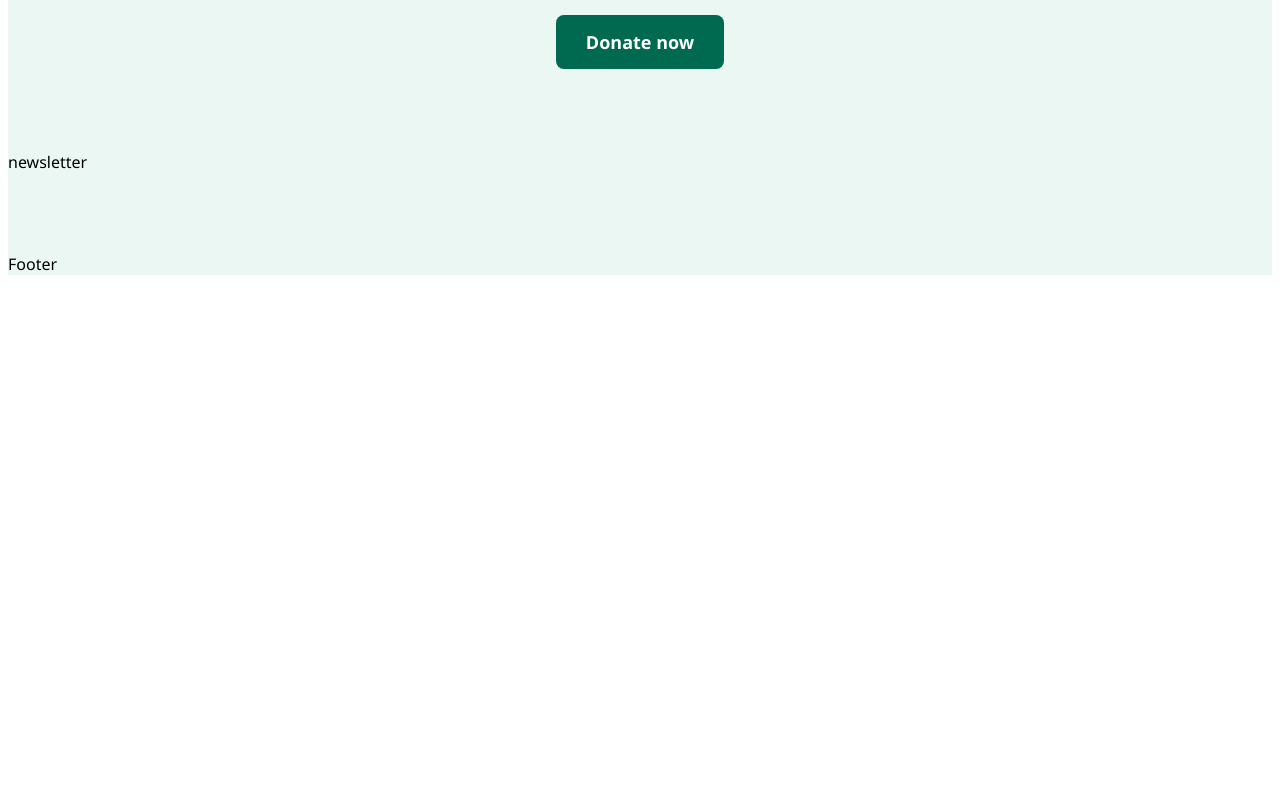
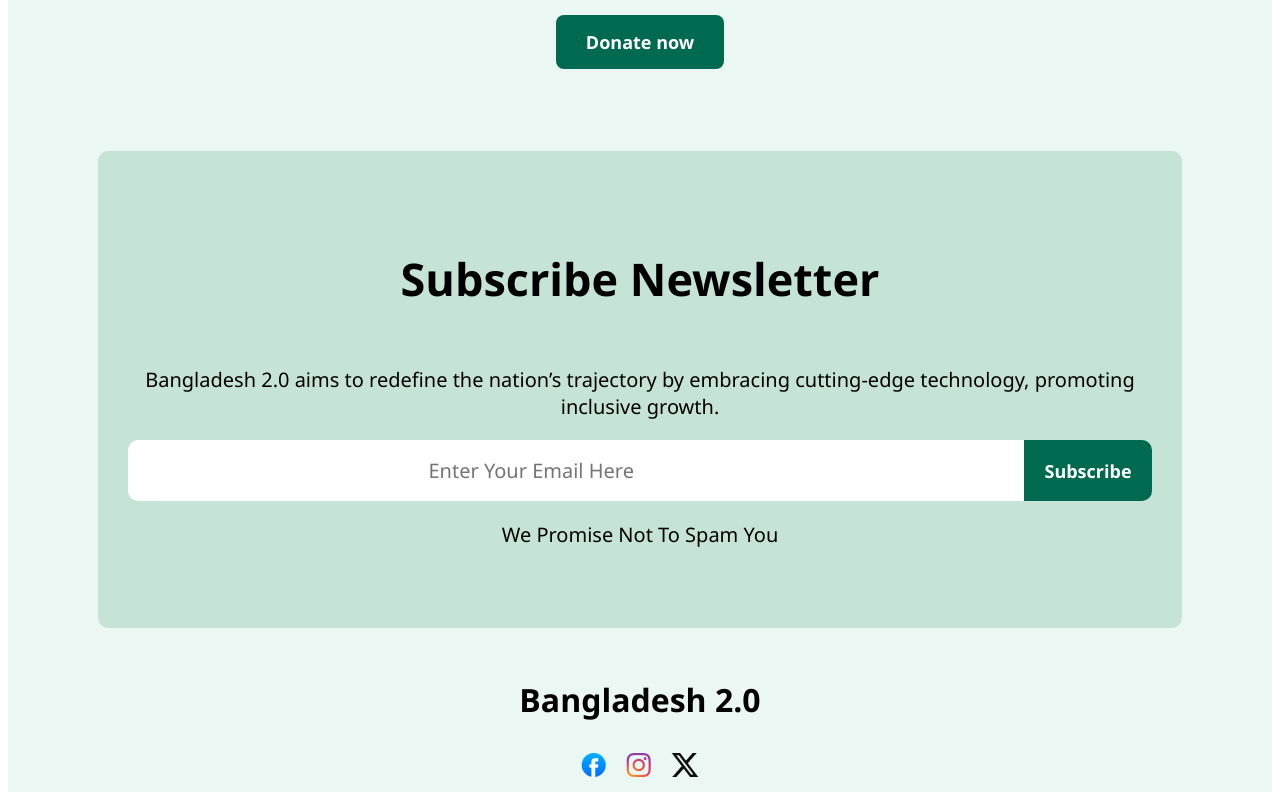
Before and after one commit to Rafsan41/B11-A01-Bangladesh-2.0, a plain HTML site: page index.html in a window 1280 px wide. Shown: the part 4413-5213 px from the top of the page. Before the commit the page ends 4696 px from the top, so only its background shows below. Drawn offline with Linux system fonts and the light colour scheme.

Commit message:
add newsletter and footer

```diff
--- a/bangladesh2.0.css
+++ b/bangladesh2.0.css
@@ -345,6 +345,54 @@ th {
   color: white;
 }
 
-.newsletter {
-  margin-bottom: 80px;
+.newsletterSection {
+  background-color: rgba(198, 228, 214, 1);
+  margin: 30px 90px;
+  margin-bottom: 50px;
+  padding: 60px 40px;
+  border-radius: 10px;
 }
+.newshead {
+  display: flex;
+  justify-content: center;
+  align-items: center;
+  font-size: 30px;
+}
+.newsletterSection p {
+  text-align: center;
+  font-size: 20px;
+  font-weight: 500;
+}
+.subscribe {
+  display: flex;
+  justify-content: center;
+}
+.subscribe input {
+  padding: 17px 300px;
+  border: none;
+  font-size: large;
+  border-top-left-radius: 10px;
+  border-bottom-left-radius: 10px;
+  text-align: start;
+  font-size: 20px;
+}
+.subscribe button {
+  padding: 17px 20px;
+  border: none;
+  background-color: rgba(0, 106, 80, 1);
+  border-bottom-right-radius: 10px;
+  border-top-right-radius: 10px;
+  font-size: large;
+  font-weight: 600;
+  color: white;
+}
+.footer h1 {
+  text-align: center;
+}
+.footericon {
+  display: flex;
+  justify-content: center;
+}
+.footericon div {
+  padding: 10px;
+}
--- a/index.html
+++ b/index.html
@@ -281,8 +281,29 @@
         </div>
         <div class="donate-btn"><button>Donate now</button></div>
       </div>
-      <div class="newsletter">newsletter</div>
-      <div class="Footer">Footer</div>
+      <section class="newsletterSection">
+        <div class="newshead">
+          <h1>Subscribe Newsletter</h1>
+        </div>
+        <p>
+          Bangladesh 2.0 aims to redefine the nation’s trajectory by embracing
+          cutting-edge technology, promoting inclusive growth.
+        </p>
+        <div class="subscribe">
+          <input type="text" placeholder="Enter Your Email Here" /><button>
+            Subscribe</button
+          ><br />
+        </div>
+        <p>We Promise Not To Spam You</p>
+      </section>
+      <div class="footer">
+        <h1>Bangladesh 2.0</h1>
+        <div class="footericon">
+          <div><img src="./assets/facebook.png" alt="" /></div>
+          <div><img src="./assets/instagram.png" alt="" /></div>
+          <div><img src="./assets/x.png" alt="" /></div>
+        </div>
+      </div>
     </div>
   </body>
 </html>
```
